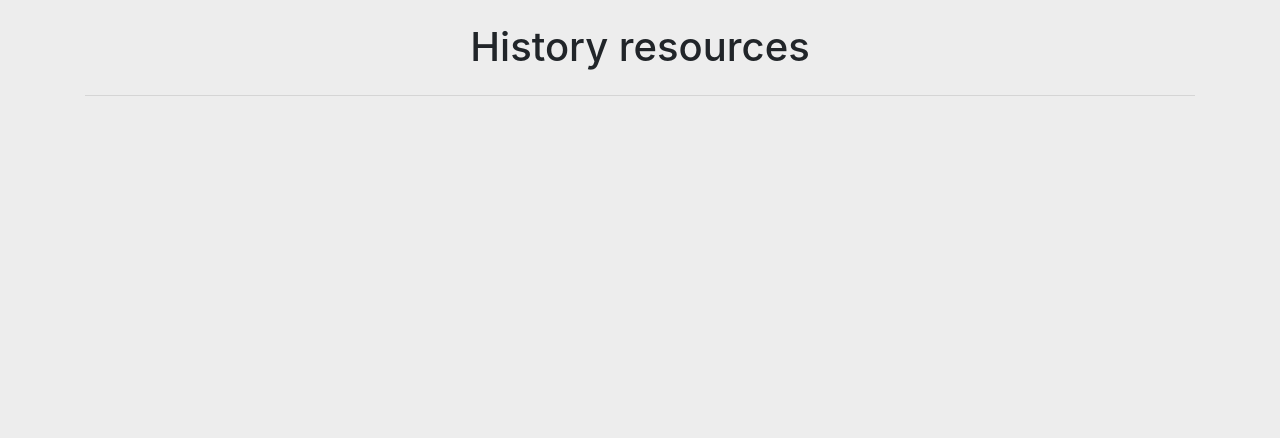
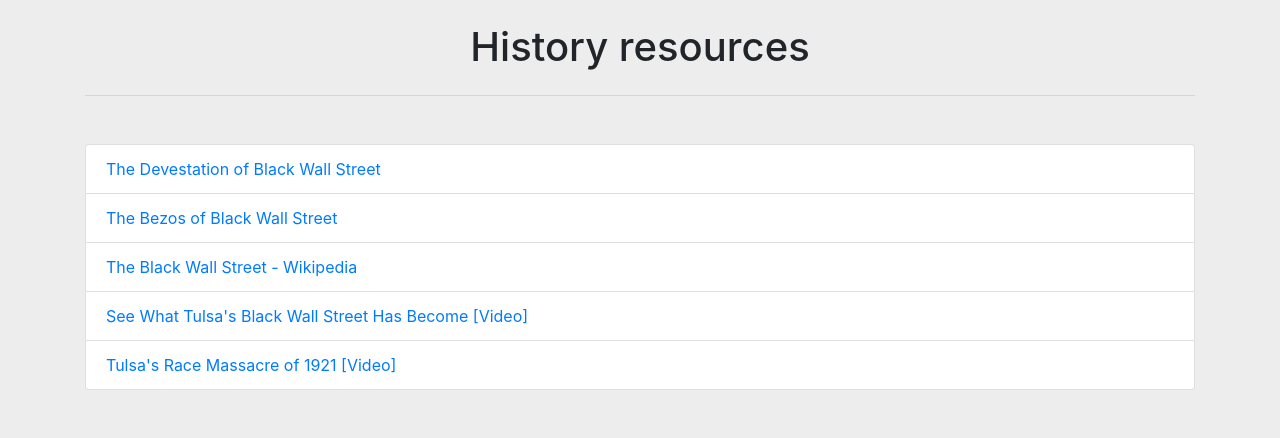
Before and after one commit to EarlPotts/StepMFECapstone, a Django app: page /history/ in a window 1280 px wide. Shown: the part 1505-1943 px from the top of the page. Before the commit the page ends 1601 px from the top, so only its background shows below. Run offline with Django 3.2, Linux system fonts and the light colour scheme; some libraries are stand-ins or nearby versions.

Commit message:
added the resources to the history page

```diff
--- a/StepMFE/capstone/templates/capstone/history-page.html
+++ b/StepMFE/capstone/templates/capstone/history-page.html
@@ -63,6 +63,15 @@
       </div>
       <h1 class="text-center m-4"> History resources</h1>
       <hr/>
+      <ul class="list-group my-5">
+        <li class="list-group-item"><a href ="https://daily.jstor.org/the-devastation-of-black-wall-street/">
+            The Devestation of Black Wall Street</a></li>
+        <li class="list-group-item"><a href = "https://www.forbes.com/sites/antoinegara/2020/06/18/the-bezos-of-black-wall-street-tulsa-race-riots-1921/#7891750ff321">
+            The Bezos of Black Wall Street</a></li>
+        <li class="list-group-item"><a href="https://en.wikipedia.org/wiki/The_Black_Wall_Street">The Black Wall Street - Wikipedia</a></li>
+        <li class="list-group-item"><a href="https://www.cnn.com/videos/us/2020/06/18/tulsa-greenwood-black-wall-street-abby-phillip-newday-vpx.cnn">See What Tulsa's Black Wall Street Has Become  [Video]</a></li>
+        <li class="list-group-item"><a href = "https://www.youtube.com/watch?v=3sorCAFQOqc">Tulsa's Race Massacre of 1921 [Video]</a></li>
+    </ul>
     </div>
 
     <!-- Optional JavaScript -->
```
